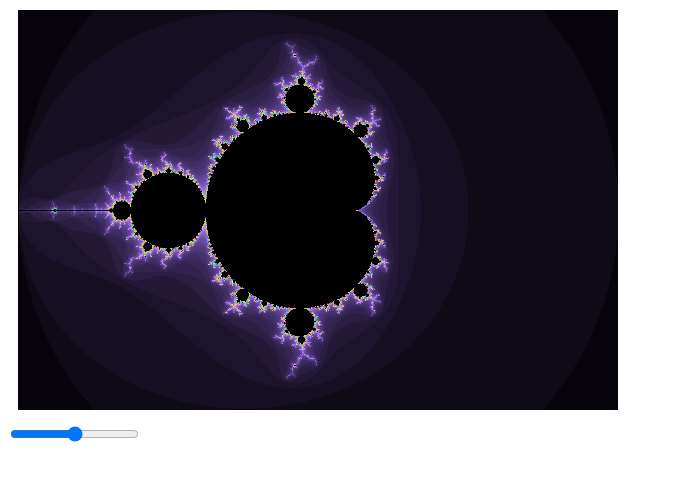
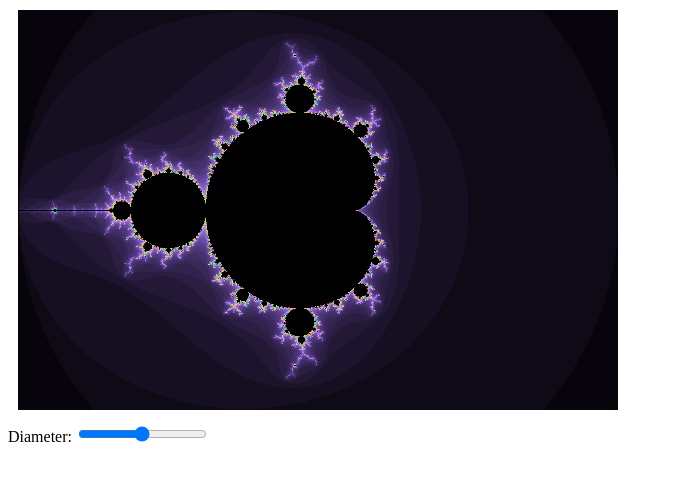
Before and after one commit to ap-samples/mandelbrotJS, a plain HTML site: page index.html in a window 1280 px wide. Shown: the whole page, without its empty margins (0-673 px from the left). Drawn offline with Linux system fonts and the light colour scheme.

Commit message:
label added. line-height will be adjusted later

```diff
--- a/index.html
+++ b/index.html
@@ -9,7 +9,8 @@
 		<canvas id="canv" width="600" height="400"></canvas>
 	</div>
 	<div id="controls">
-		<input type='range' id='limitDiameter' min="2" max="6" />
+		<label>Diameter:</label>
+		<input type='range' name='limitDiameter' id='limitDiameter' min="2" max="6" />
 	</div>
 
 	<script src="js/main.js"></script>
```
